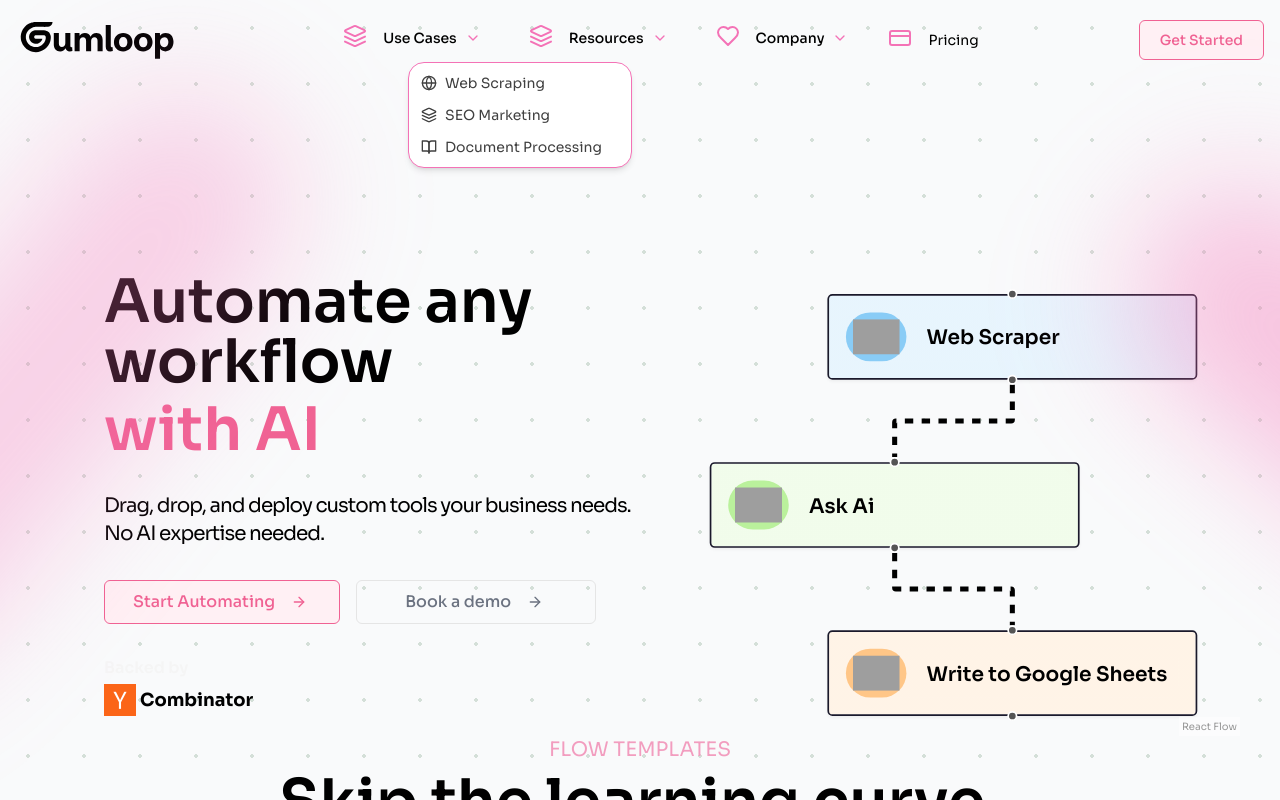
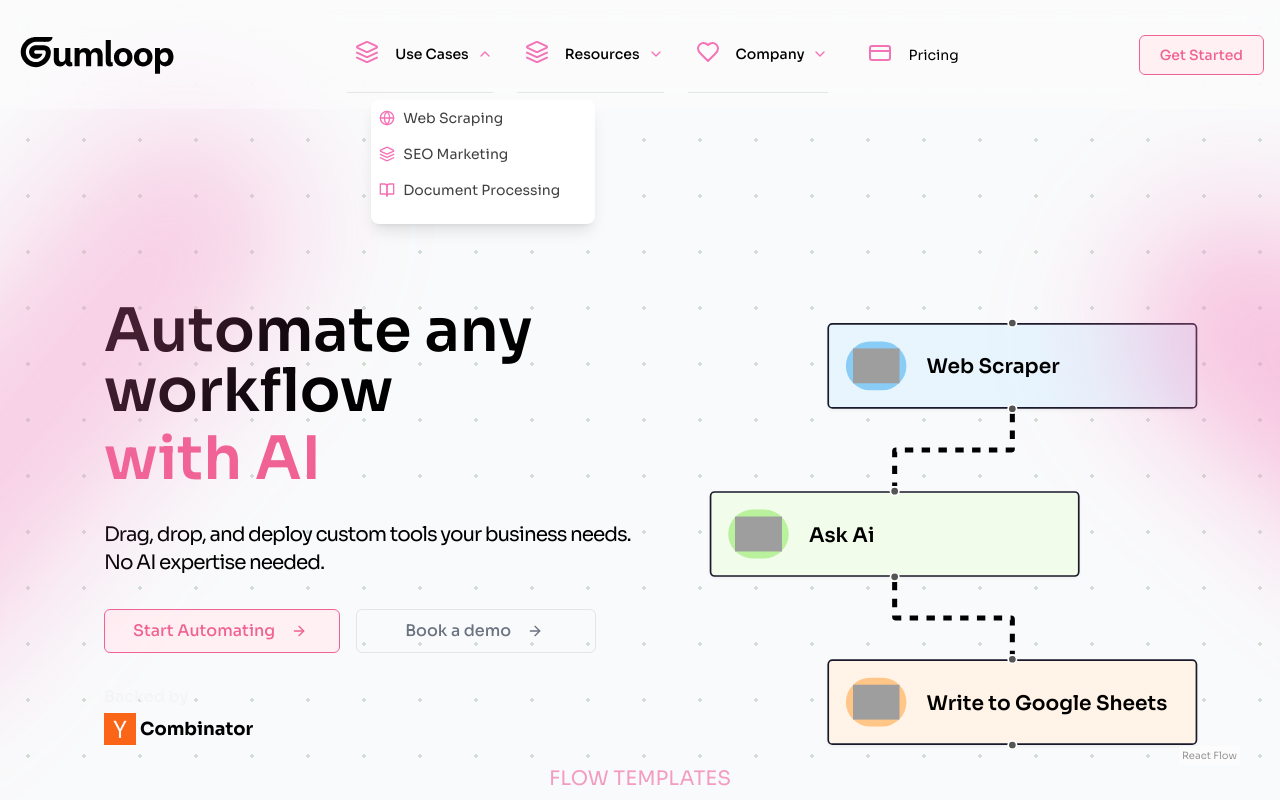
Before and after one commit to bluzeey/gumloop-clone, a Next.js app: page / in a window 1280 px wide. Both pictures are taken after a click on the button "Use Cases". Shown: the top 800 px of the page. Built offline with nearby package versions, Linux system fonts and the light colour scheme; grey boxes are pictures that could not be loaded.

Commit message:
adding changes

```diff
--- a/src/app/page.tsx
+++ b/src/app/page.tsx
@@ -23,7 +23,7 @@
     >
       <div className="from-warm-grey/50 to-off-white absolute -z-10 h-full w-screen bg-gradient-to-b"></div>
       <Header />
-      <section className="relative flex  flex-col items-center justify-center">
+      <section className="relative flex flex-col items-center justify-center">
         <Hero />
         <Templates />
         <Integration />
--- a/src/components/ui/accordion.tsx
+++ b/src/components/ui/accordion.tsx
@@ -28,13 +28,13 @@
     <AccordionPrimitive.Trigger
       ref={ref}
       className={cn(
-        "flex flex-1 items-center justify-between py-4 font-medium transition-all hover:underline [&[data-state=open]>svg]:rotate-180",
+        "flex flex-1 items-center justify-between py-4 font-medium transition-all  [&[data-state=open]>svg]:rotate-180",
         className
       )}
       {...props}
     >
       {children}
-      <ChevronDown className="h-4 w-4 shrink-0 transition-transform duration-200" />
+      <ChevronDown className="ml-2 h-4 w-4 shrink-0 text-pink-400 transition-transform" />
     </AccordionPrimitive.Trigger>
   </AccordionPrimitive.Header>
 ))
--- a/src/components/ui/header.tsx
+++ b/src/components/ui/header.tsx
@@ -19,13 +19,13 @@
   Youtube,
 } from "lucide-react"
 
+import {
+  Accordion,
+  AccordionContent,
+  AccordionItem,
+  AccordionTrigger,
+} from "@/components/ui/accordion"
 import { Button } from "@/components/ui/button"
-import {
-  DropdownMenu,
-  DropdownMenuContent,
-  DropdownMenuItem,
-  DropdownMenuTrigger,
-} from "@/components/ui/dropdown-menu"
 
 interface NavItem {
   label: string
@@ -39,17 +39,17 @@
     content: [
       {
         label: "Web Scraping",
-        icon: <Globe className="h-4 w-4" />,
+        icon: <Globe className="h-4 w-4 text-pink-400" />,
         link: "/ai-web-scraping",
       },
       {
         label: "SEO Marketing",
-        icon: <Layers className="h-4 w-4" />,
+        icon: <Layers className="h-4 w-4 text-pink-400" />,
         link: "/seo-marketing",
       },
       {
         label: "Document Processing",
-        icon: <BookOpen className="h-4 w-4" />,
+        icon: <BookOpen className="h-4 w-4 text-pink-400" />,
         link: "/document-processing",
       },
     ],
@@ -60,32 +60,32 @@
     content: [
       {
         label: "Templates",
-        icon: <BookOpen className="h-4 w-4" />,
+        icon: <BookOpen className="h-4 w-4 text-pink-400" />,
         link: "/templates",
       },
       {
         label: "Chrome Extension",
-        icon: <Puzzle className="h-4 w-4" />,
+        icon: <Puzzle className="h-4 w-4 text-pink-400" />,
         link: "/browser-extension",
       },
       {
         label: "Discord Community",
-        icon: <MessagesSquare className="h-4 w-4" />,
+        icon: <MessagesSquare className="h-4 w-4 text-pink-400" />,
         link: "https://discord.gg/xtbrafmzC7",
       },
       {
         label: "Documentation",
-        icon: <BookOpen className="h-4 w-4" />,
+        icon: <BookOpen className="h-4 w-4 text-pink-400" />,
         link: "https://docs.gumloop.com/getting-started/introduction",
       },
       {
         label: "Youtube Channel",
-        icon: <Youtube className="h-4 w-4" />,
+        icon: <Youtube className="h-4 w-4 text-pink-400" />,
         link: "https://www.youtube.com/@Gumloop_AI",
       },
       {
         label: "Changelog",
-        icon: <NotebookPen className="h-4 w-4" />,
+        icon: <NotebookPen className="h-4 w-4 text-pink-400" />,
         link: "/changelog",
       },
     ],
@@ -128,59 +128,48 @@
   const [isOpen, setIsOpen] = useState<string | null>(null)
 
   return (
-    <header className="">
+    <header className="sticky top-0 z-50 bg-white/30 backdrop-blur-lg">
       <div className="container mx-auto flex items-center justify-between px-4 py-4">
         {/* Logo */}
         <Link href="/" className="flex items-center space-x-2">
           <Image
-            src="/gumloop_logo.svg" // Gumloop logo SVG path in the public directory
+            src="/gumloop_logo.svg"
             alt="Gumloop Logo"
             className="h-12 w-auto"
             width={112}
-            height={112} // Adjust size as needed
+            height={112}
           />
         </Link>
 
-        {/* Navigation Options */}
-        <nav className="hidden space-x-6 md:flex">
+        {/* Navigation Options with Accordion */}
+        <nav className="hidden  flex-row items-center justify-center  space-x-8 md:flex">
+          <Accordion className="flex flex-row gap-6" type="multiple">
             {navItems.map((item) => (
-            <DropdownMenu key={item.label}>
-              <DropdownMenuTrigger asChild>
-                <Button variant="ghost" className="p-2">
-                  <div className="flex cursor-pointer items-center space-x-2">
-                    <div className="mb-1 rounded-lg p-2">{item.icon}</div>
+              <AccordionItem value={item.label} key={item.label}>
+                <AccordionTrigger className="outline-none">
+                  <div className="flex items-center space-x-2">
+                    <div className="mb-1 p-2">{item.icon}</div>
                     <p className="text-xs text-black md:text-sm">
                       {item.label}
                     </p>
-                    <ChevronDown
-                      className={`h-4 w-4 text-pink-400 transition-transform duration-300 ${
-                        isOpen === item.label ? "rotate-180" : ""
-                      }`}
-                    />
                   </div>
-                </Button>
-              </DropdownMenuTrigger>
-              <DropdownMenuContent className="background-blur-xl ml-56 w-56 rounded-2xl border-pink-400 bg-white">
+                </AccordionTrigger>
+                <AccordionContent className="absolute ml-6 mt-2 w-56 rounded-lg bg-white shadow-lg">
                   {item.content.map((subItem) => (
-                  <DropdownMenuItem
-                    className="space-y-1 rounded-lg"
-                    key={subItem.label}
-                  >
+                    <div key={subItem.label} className="p-2">
                       <Link
-                      href={`https://gumloop.com` + subItem.link}
-                      className="group flex items-center space-x-2 text-neutral-700 transition-colors hover:text-pink-500"
+                        href={subItem.link}
+                        className="flex items-center space-x-2 text-neutral-700 transition-colors hover:text-pink-500"
                       >
                         {subItem.icon}
-                      <span className="relative">
-                        {subItem.label}
-                        <span className="absolute inset-x-0 bottom-0 h-0.5 origin-left scale-x-0 transform bg-pink-500 transition-transform group-hover:scale-x-100"></span>
-                      </span>
+                        <span>{subItem.label}</span>
                       </Link>
-                  </DropdownMenuItem>
+                    </div>
                   ))}
-              </DropdownMenuContent>
-            </DropdownMenu>
+                </AccordionContent>
+              </AccordionItem>
             ))}
+          </Accordion>
 
           {/* Pricing Tab */}
           <div className="relative">
@@ -203,7 +192,7 @@
         </Button>
 
         {/* Get Started Button */}
-        <Button className="hidden h-10 items-center justify-center gap-1 space-x-2 rounded-md border border-[#f06293] bg-[#fff0f4] px-5 py-2 text-sm font-medium text-[#f06293] ring-offset-background transition-all duration-100 ease-in-out hover:bg-pink-100 focus-visible:outline-none focus-visible:ring-2 focus-visible:ring-ring focus-visible:ring-offset-2 disabled:pointer-events-none disabled:opacity-50 md:inline-flex">
+        <Button className="hidden h-10 items-center justify-center gap-1 space-x-2 rounded-md border border-[#f06293] bg-[#fff0f4] px-5 py-2 text-sm font-medium text-[#f06293] ring-offset-background transition-all duration-100 ease-in-out hover:bg-pink-100 focus:outline-none md:inline-flex">
           Get Started
         </Button>
       </div>
```
Lines whose indentation alone changed are shown as unchanged.
